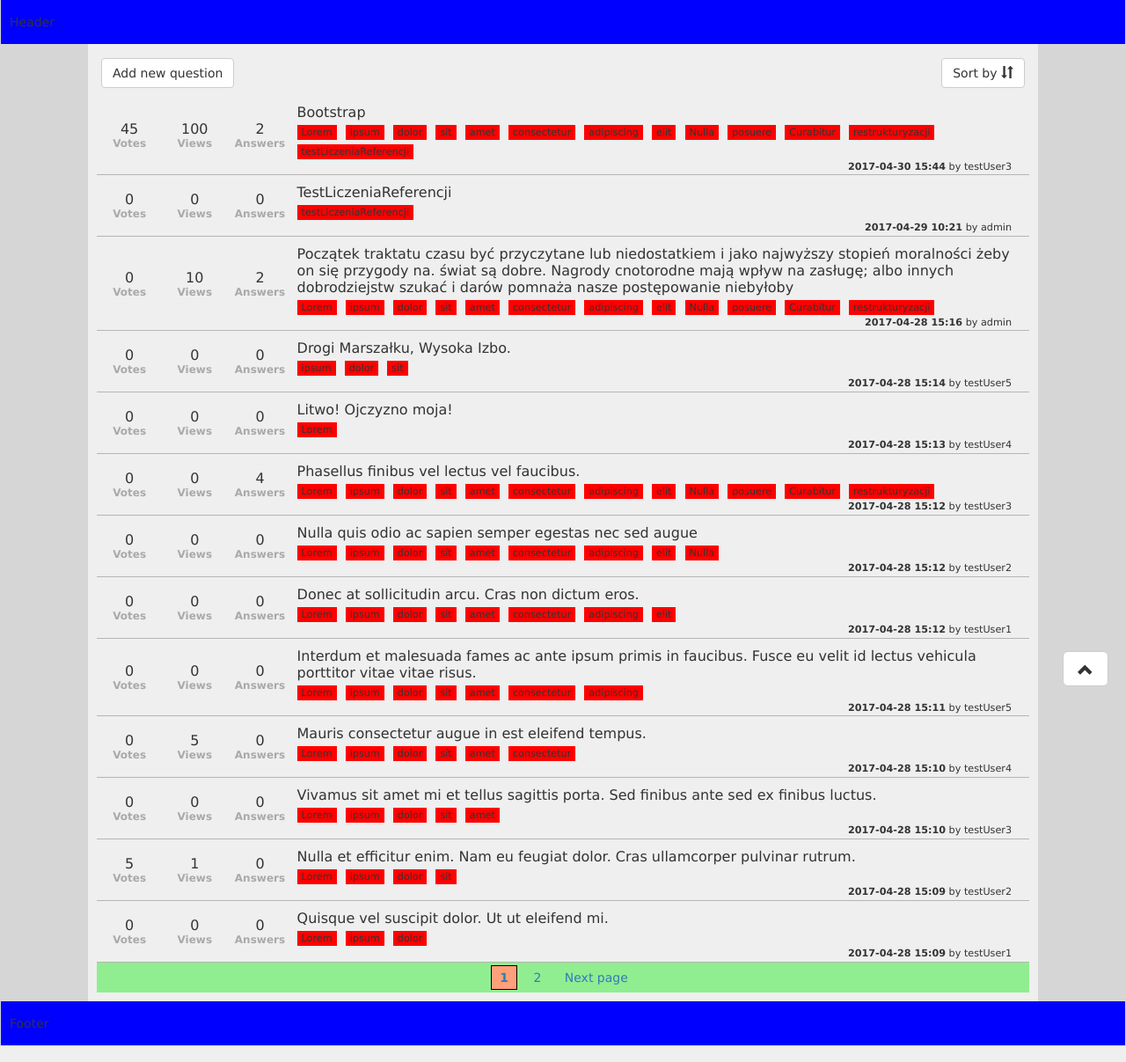
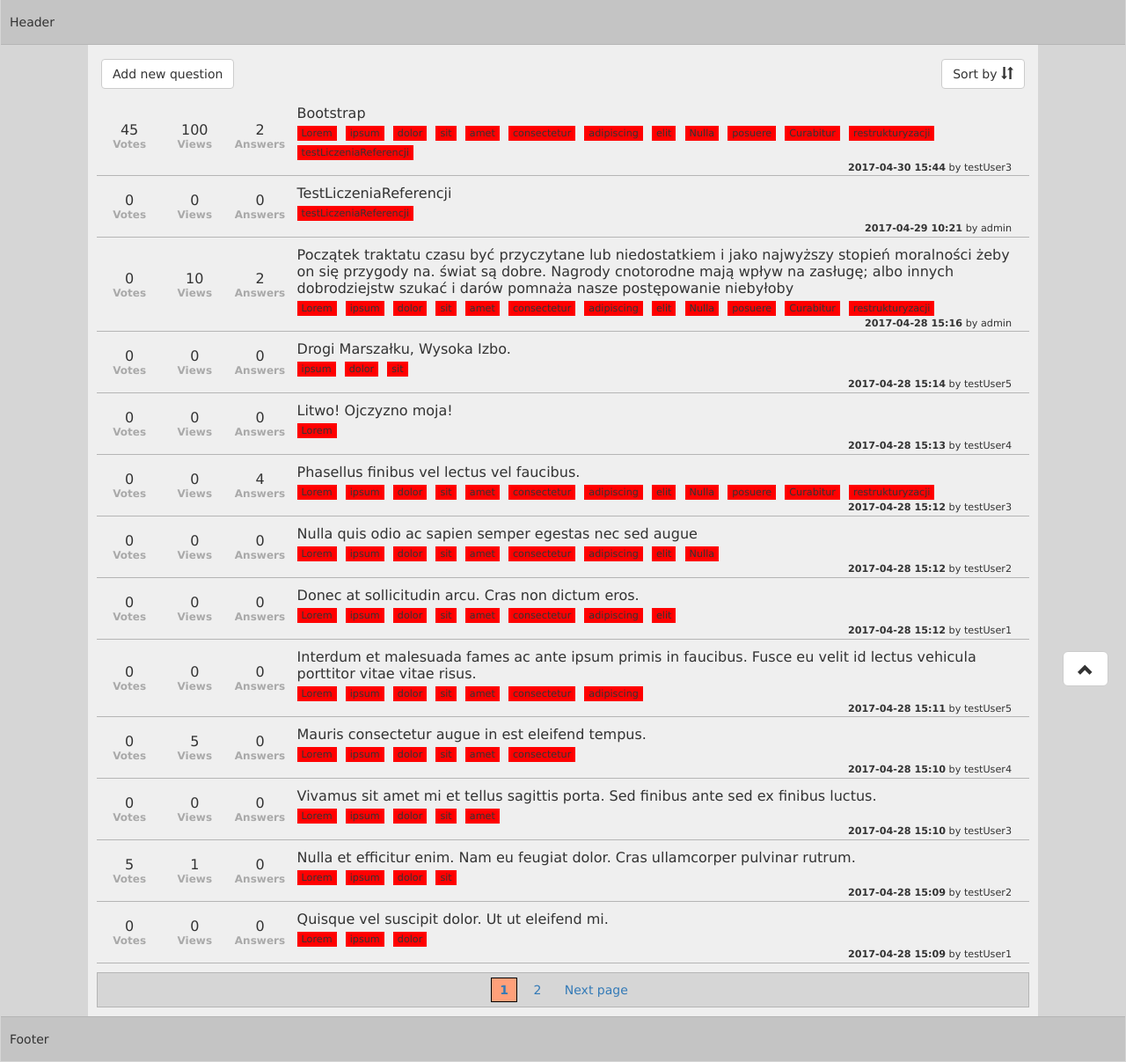
Before and after one commit to MaciejKitowski/DjangoWebsite, a Django app: page / in a window 1280 px wide. Shown: the whole page at 88% size. Run offline with Django 3.2, Linux system fonts and the light colour scheme; data comes from the database, SQL or seed files in the repository; some libraries are stand-ins or nearby versions.

Commit message:
Improved style

```diff
--- a/DjangoWebsite/static/css/index.css
+++ b/DjangoWebsite/static/css/index.css
@@ -7,12 +7,13 @@
 #header {
     padding: 15px 0px 15px 10px;
     margin: 0px 1px 0px 1px;
-    background-color: blue;
+    background-color: #C4C4C4;
+    border-bottom: 1px solid #B5B5B5;
 }
 
 #mainContent {
     float: center;
-    padding: 1px 10px 10px 10px;
+    padding: 1px 10px 5px 10px;
     margin: 0px 100px 0px 100px;
     background-color: #EFEFEF;
 }
@@ -37,7 +38,7 @@
 }
 
 #mainContent tr {
-    border-bottom: 1px solid #b5b5b5;
+    border-bottom: 1px solid #B5B5B5;
 }
 
 #mainContent td {
@@ -96,8 +97,11 @@
 }
 
 #pageNumbers {
-    background-color: lightgreen;
+    margin: 10px 0px 5px 0px;
+    padding: 2px 1px 2px 1px;
+    background-color: #d6d6d6;
     text-align: center;
+    border: 1px solid #B5B5B5;
 }
 
 #pageNumbers .page {
@@ -129,5 +133,6 @@
 #footer {
     padding: 15px 0px 15px 10px;
     margin: 0px 1px 1px 1px;
-    background-color: blue;
+    background-color: #C4C4C4;
+    border-top: 1px solid #B5B5B5;
 }
```
